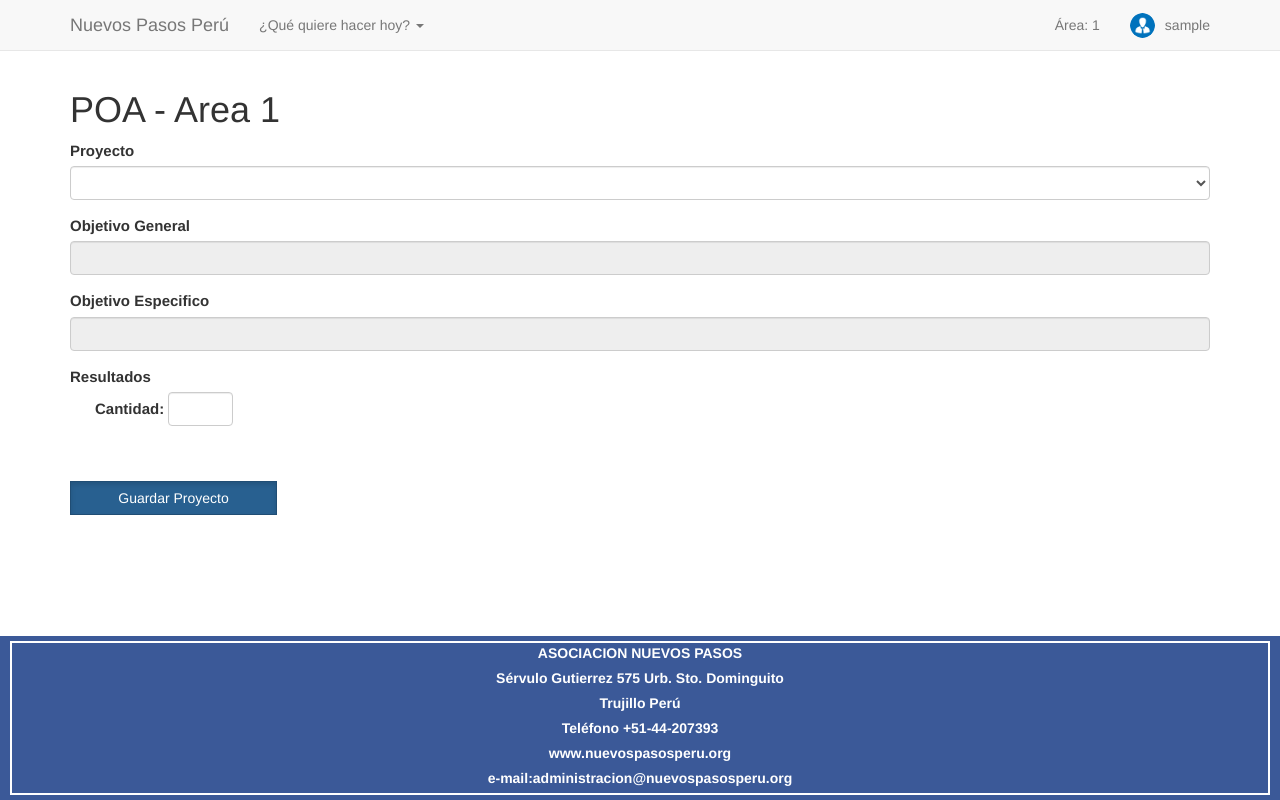
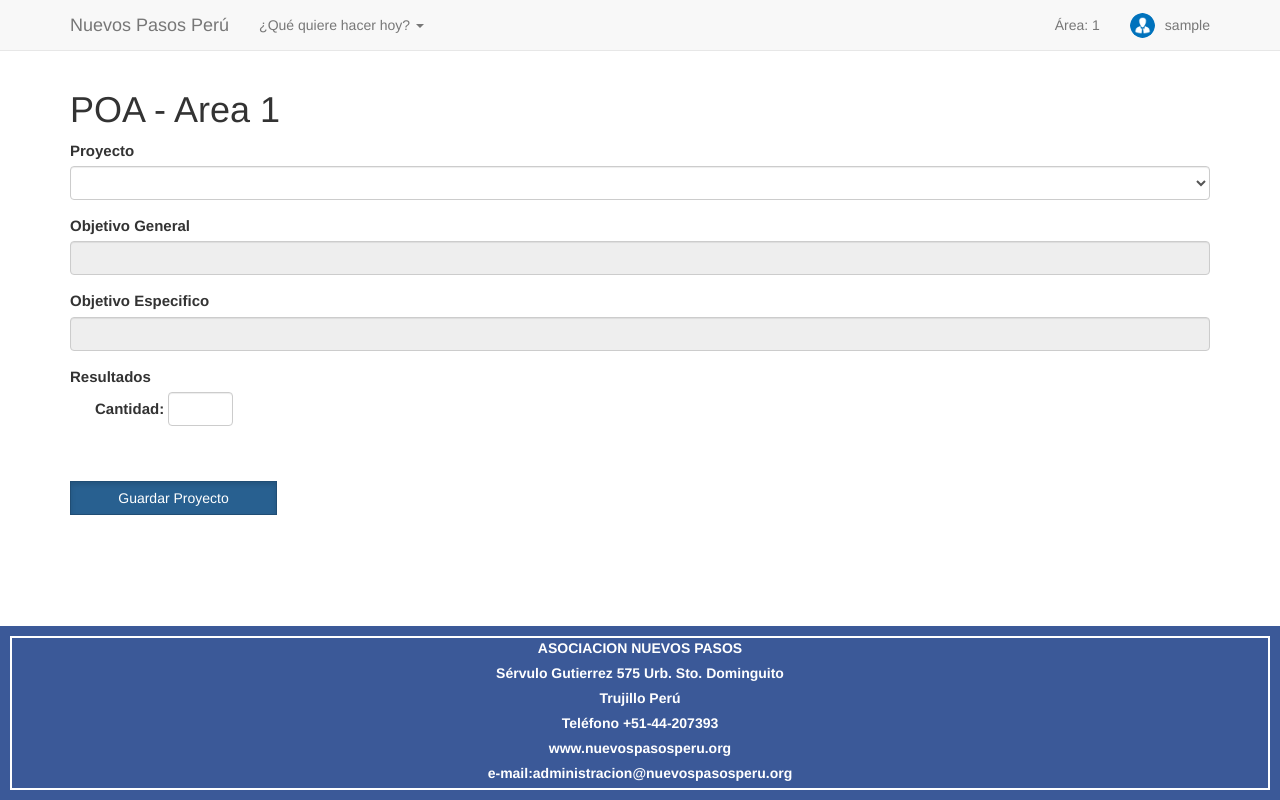
Before and after one commit to comunidad-info/NuevosPasos, a PHP site: page /sistema.php?cargar=ingresarPoa in a window 1280 px wide. Run offline with PHP 8.4, Linux system fonts and the light colour scheme; the visitor is signed in with stand-in values (Sample User, id 1); lists and menus that the app fills with data are empty.

Commit message:
Problema con footer solucionado y con css

```diff
--- a/css/main.css
+++ b/css/main.css
@@ -369,23 +369,30 @@ li{
   margin-bottom: -4px;
 }
 */
-footer{
-   position: absolute;
-  right: 0;
-  bottom: 0;
-  left: 0;
-  padding: 1rem;
-  background: #3b5998;
-  color: white;
-  text-align: center;
-  margin-top: 570px;
-  padding-bottom: 5px;
-    padding-top: 5px;
+html {
+  position: relative;
+  min-height: 100%;
+}
+body {
+  /* Margin bottom by footer height */
+  margin-bottom: 200px;
+}
 
+.footer {
+    position: absolute;
+    bottom: 0;
+    width: 100%;
+    /* Set the fixed height of the footer here */
+    height: auto;
+    background-color: #3b5998;
+    color: white;
+    text-align: center;
+    padding: 1rem;
+}
 
+#footer{
+    border: 2px solid white;
 }
-#footer{
-    border: 2px solid white;}
 
 
 /* ------------------------------------------------------------------- */
--- a/sistema.php
+++ b/sistema.php
@@ -112,8 +112,16 @@
 			</div><!--/.col-lg-12-->
         </div><!--/.row-->
     </div><!--/div-->
+    <!-- Scripts -->
+    <script src="js/jquery.js"></script>
+    <script src="js/bootstrap.min.js"></script>
+    <script src="js/main.js"></script>
+    <script src="js/ingrePOA.js"></script>
+    <script src="js/Activi.js"></script>
 
-    <footer>
+</body>
+
+    <footer class="footer">
 
     	<div id="footer">
     	<label class="label1">ASOCIACION NUEVOS PASOS</label><br>
@@ -126,13 +134,4 @@
 
     </footer>
 
-    <!-- Scripts -->
-    <script src="js/jquery.js"></script>
-    <script src="js/bootstrap.min.js"></script>
-    <script src="js/main.js"></script>
-    <script src="js/ingrePOA.js"></script>
-    <script src="js/Activi.js"></script>
-
-</body>
-
 </html>
--- a/vistas/ingresarPoa.php
+++ b/vistas/ingresarPoa.php
@@ -1,8 +1,9 @@
 <?php
     session_start();
 ?>
+<script src="js/main.js"></script>
+<script src="js/ingrePOA.js"></script>
 <div class="container">
-    <!--<script src="js/bootstrap.min.js"></script>-->
     <div id="contenidoProyecto">
         <h1 class="titulo">POA - Area <?php echo $_SESSION['area_designada']?> </h1>
         <div>
```
Also changed, not shown: js/ingrePOA.js (line endings or trailing spaces).
